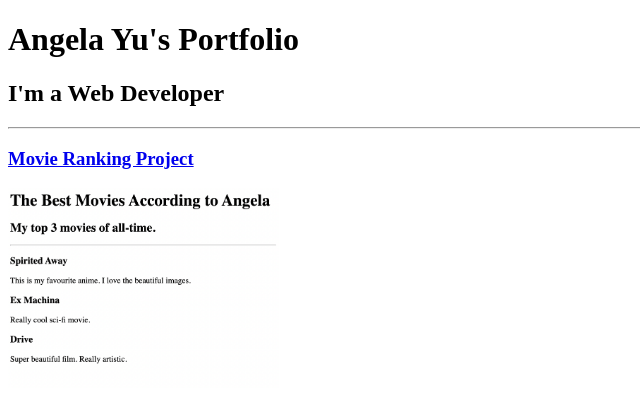
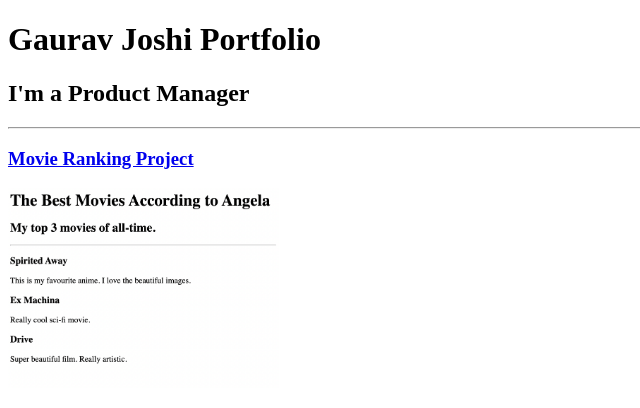
Before and after one commit to joshi700/html-portfolio, a plain HTML site: page index.html in a window 1280 px wide. Shown: the top 408 px of the page, without its empty margins (0-640 px from the left). Drawn offline with Linux system fonts and the light colour scheme.

Commit message:
Update index.html

```diff
--- a/index.html
+++ b/index.html
@@ -7,8 +7,8 @@
 </head>
 
 <body>
-  <h1>Angela Yu's Portfolio</h1>
-  <h2>I'm a Web Developer</h2>
+  <h1>Gaurav Joshi Portfolio</h1>
+  <h2>I'm a Product Manager</h2>
   <hr />
   <h3><a href="./public/movie-ranking.html">Movie Ranking Project</a></h3>
   <img src="./assets/images/movie-ranking.png" height="200" alt="movie ranking project preview"/>
```
